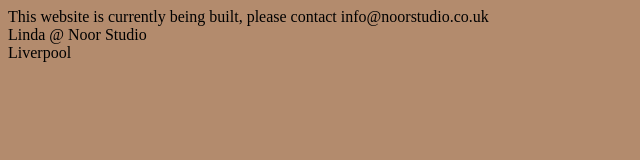
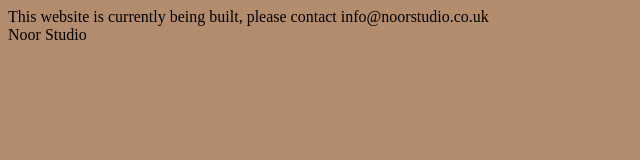
Before and after one commit to noorstudio/noorstudio.github.io, a plain HTML site: page index.html in a window 1280 px wide. Shown: the whole page, without its empty margins (0-640 px from the left). Drawn offline with Linux system fonts and the light colour scheme.

Commit message:
Update index.html

```diff
--- a/index.html
+++ b/index.html
@@ -8,8 +8,6 @@
     </style>
     This website is currently being built, please contact info@noorstudio.co.uk
     <br/>
-    Linda @ Noor Studio
-    <br/>
-    Liverpool
+    Noor Studio
   </body>
 </html>
```
